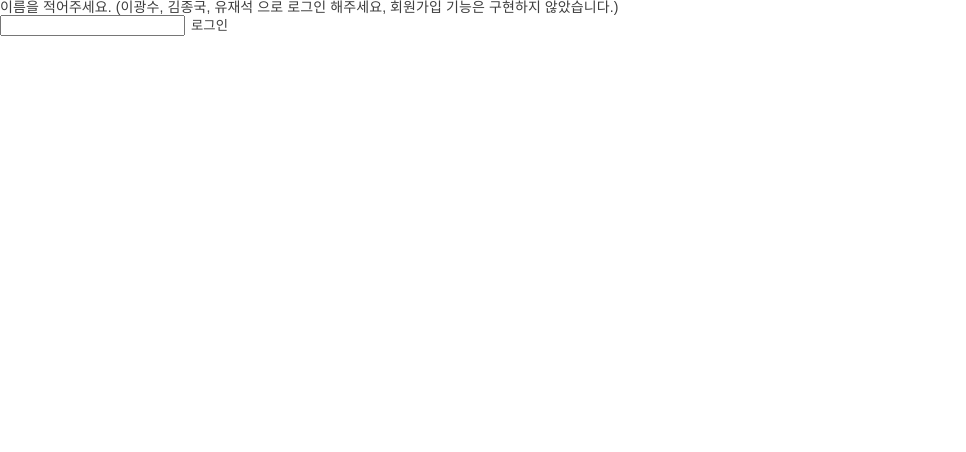
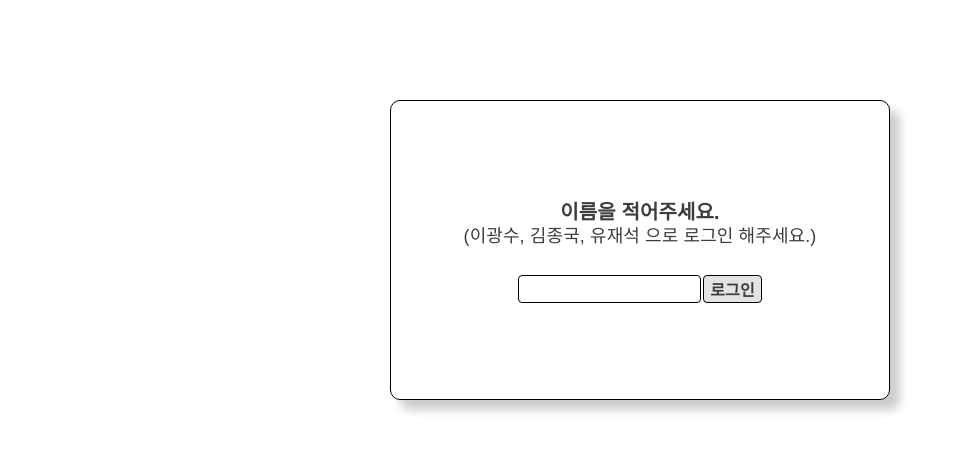
Before and after one commit to choiwk/Swit, a React (Create React App) app: page / in a window 1280 px wide. Shown: the top 452 px of the page, without its empty margins (0-966 px from the left). Built offline with nearby package versions, Linux system fonts and the light colour scheme.

Commit message:
[Feat] 로그인 스타일링

```diff
--- a/src/components/SignInTest.tsx
+++ b/src/components/Auth/SignInTest.tsx
@@ -4,7 +4,7 @@ import { connect } from 'react-redux';
 import { RootState } from 'redux/reducer';
 import { signIn, signInAction } from 'redux/actions/userAction';
 import { User } from 'types/user';
-
+import './style.scss';
 interface reduxProps {
   userList: User[];
   signIn: (name: string) => signInAction;
@@ -15,7 +15,6 @@ function SignInTest({ userList, signIn }: reduxProps) {
   const signInHandler = useCallback(
     (e: React.FormEvent) => {
       e.preventDefault();
-
       if (name.length > 0 && userList.some((user) => user.userName === name)) {
         console.log('로그인', name);
         signIn(name);
@@ -31,18 +30,20 @@ function SignInTest({ userList, signIn }: reduxProps) {
     setName(e.target.value);
   };
   return (
-    <>
-      <p>
-        이름을 적어주세요. (이광수, 김종국, 유재석 으로 로그인 해주세요, 회원가입 기능은 구현하지
-        않았습니다.)
-      </p>
+    <div className='signIn-container'>
+      <div className='signIn-form'>
+        <div className='form-description'>
+          <p>이름을 적어주세요.</p>
+          <p> (이광수, 김종국, 유재석 으로 로그인 해주세요.)</p>
+        </div>
         <form onSubmit={signInHandler}>
           <label htmlFor='sign-in'>
             <input type='text' id='sign-in' onChange={onChangeHandler} value={name} />
           </label>
           <button type='submit'>로그인</button>
         </form>
-    </>
+      </div>
+    </div>
   );
 }
 
--- /dev/null
+++ b/src/components/Auth/style.scss
@@ -0,0 +1,54 @@
+.signIn-container {
+  width: 100%;
+  height: 500px;
+  display: flex;
+  align-items: center;
+  justify-content: center;
+}
+
+.signIn-form {
+  width: 500px;
+  height: 300px;
+  display: flex;
+  flex-direction: column;
+  justify-content: center;
+  align-items: center;
+  border: 1px solid black;
+  border-radius: 10px;
+  box-shadow: 10px 10px 10px rgba(0, 0, 0, 0.2);
+  form {
+    display: flex;
+    align-items: center;
+    justify-content: center;
+    input {
+      border-radius: 4px;
+      margin-top: 30px;
+      height: 28px;
+      border: 1px solid black;
+    }
+    button {
+      margin-top: 30px;
+      font-size: 16px;
+      font-weight: bold;
+      cursor: pointer;
+      border-radius: 4px;
+      margin-left: 2px;
+      border: 1px solid black;
+      height: 28px;
+      background-color: #e3e3e3;
+    }
+  }
+}
+
+.form-description {
+  font-size: 18px;
+  width: 80%;
+  text-align: center;
+  p {
+    &:nth-child(1) {
+      font-weight: bold;
+      font-size: 20px;
+      line-height: 30px;
+    }
+  }
+}
```
Also changed, not shown: src/App.tsx (+5 -6 lines). Lines whose indentation alone changed are shown as unchanged.
